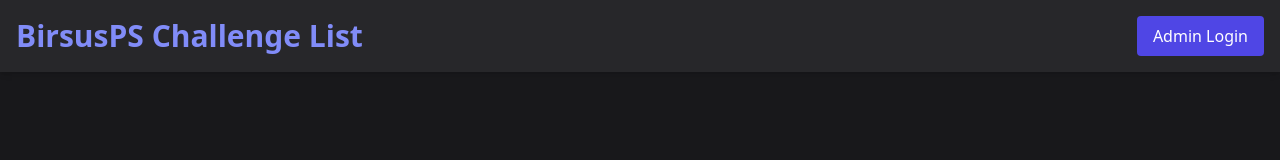
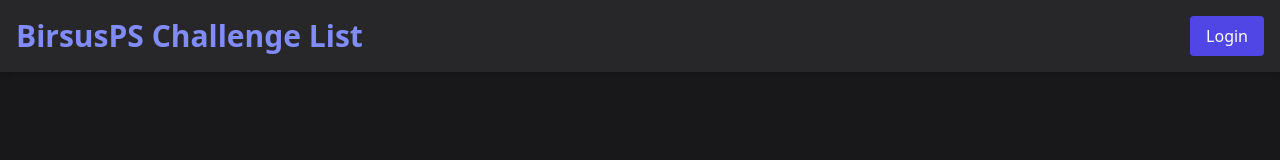
Before and after one commit to MartoGGDC/birsusps-challengelist, a website: page public/index.html in a window 1280 px wide. Drawn offline with nearby package versions, Linux system fonts and the light colour scheme; no server answers.

Commit message:
Update index.html

```diff
--- a/public/index.html
+++ b/public/index.html
@@ -14,7 +14,7 @@
         id="loginBtn"
         class="bg-indigo-600 hover:bg-indigo-500 px-4 py-2 rounded text-white"
       >
-        Admin Login
+        Login
       </button>
     </header>
 
```
